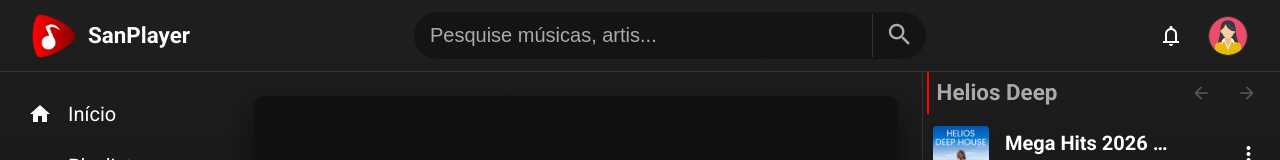
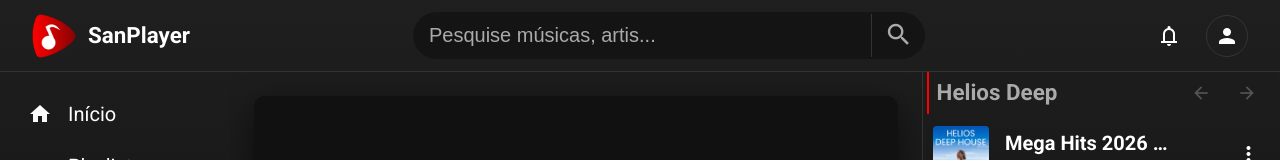
Before and after one commit to sanplayer/sanplayer.github.io, a plain HTML site: page index.html in a window 1280 px wide. Shown: the top 160 px of the page. Drawn offline with nearby package versions, Linux system fonts and the light colour scheme.

Commit message:
Add files via upload

```diff
--- a/index.html
+++ b/index.html
@@ -80,7 +80,10 @@
             <button id="btn-notifications" class="notification-btn" aria-label="Notificações">
                 <i class="material-symbols-outlined">notifications</i>
             </button>
-            <img id="userMenuButton" src="covers/user.jpg" alt="Avatar" class="profile-avatar">
+            <button id="userMenuButton" class="profile-avatar">
+                <i class="material-icons">person</i>
+            </button>
+            <!-- <img id="userMenuButton" src="covers/user.jpg" alt="Avatar" class="profile-avatar"> -->
         </div>
     </header>
 
```
